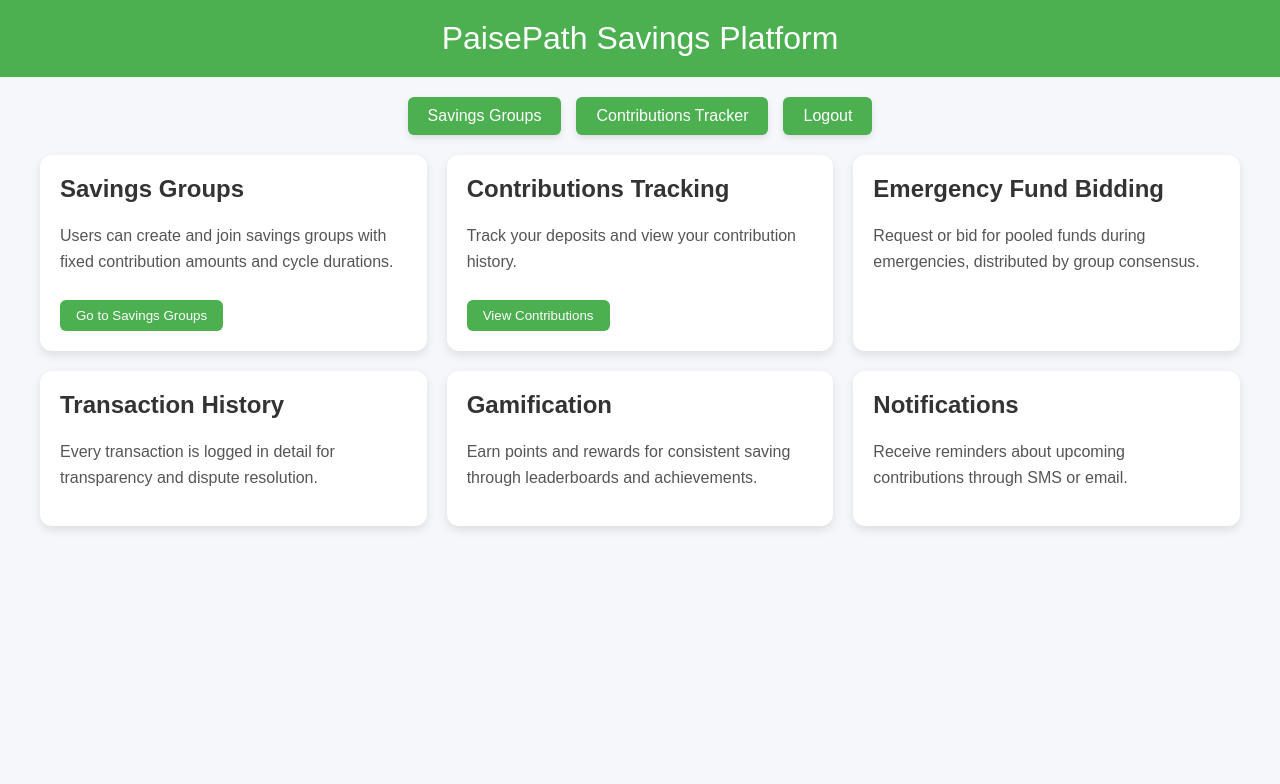
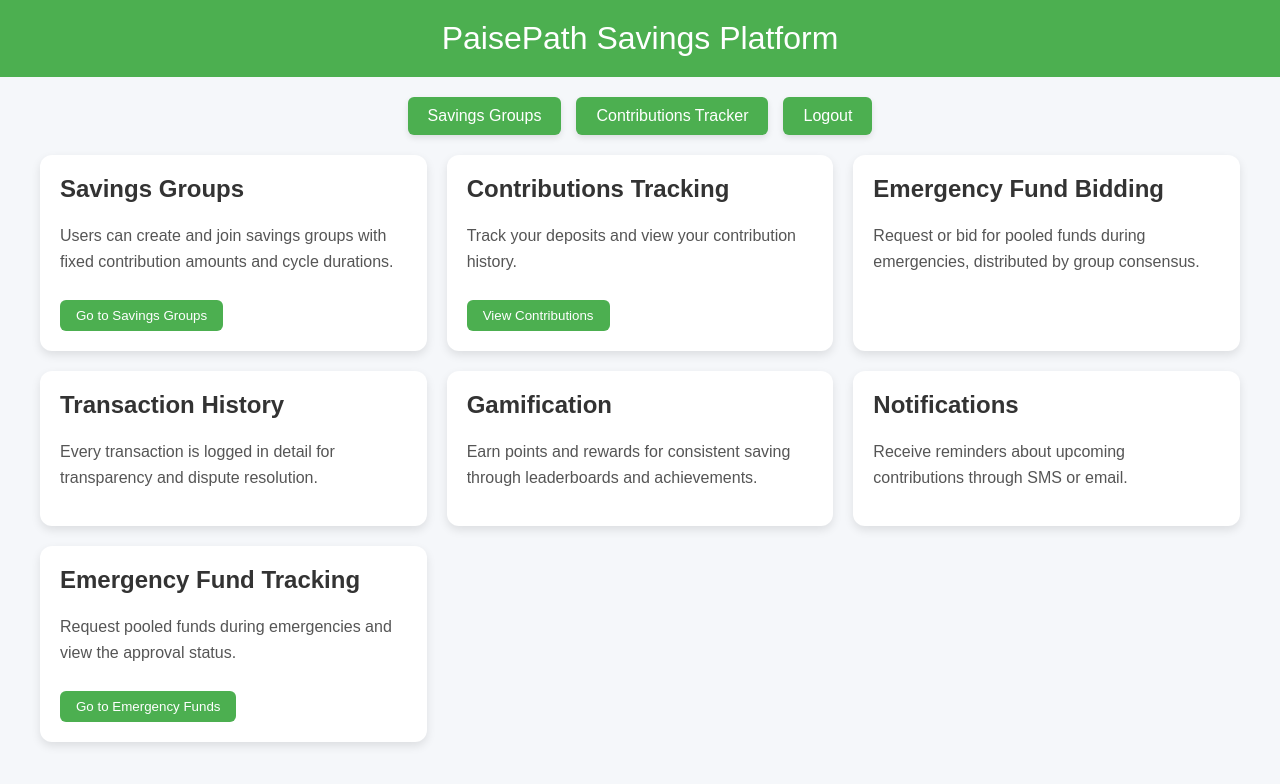
Before and after one commit to annumd/paisepath2, a plain HTML site: page features.html in a window 1280 px wide. Drawn offline with Linux system fonts and the light colour scheme.

Commit message:
Update features.html

```diff
--- a/features.html
+++ b/features.html
@@ -113,6 +113,12 @@
             <h2>Notifications</h2>
             <p>Receive reminders about upcoming contributions through SMS or email.</p>
         </div>
+        <div class="feature-card">
+    <h2>Emergency Fund Tracking</h2>
+    <p>Request pooled funds during emergencies and view the approval status.</p>
+    <button onclick="location.href='emergency.html'">Go to Emergency Funds</button>
+</div>
+
     </div>
 </div>
 
```
